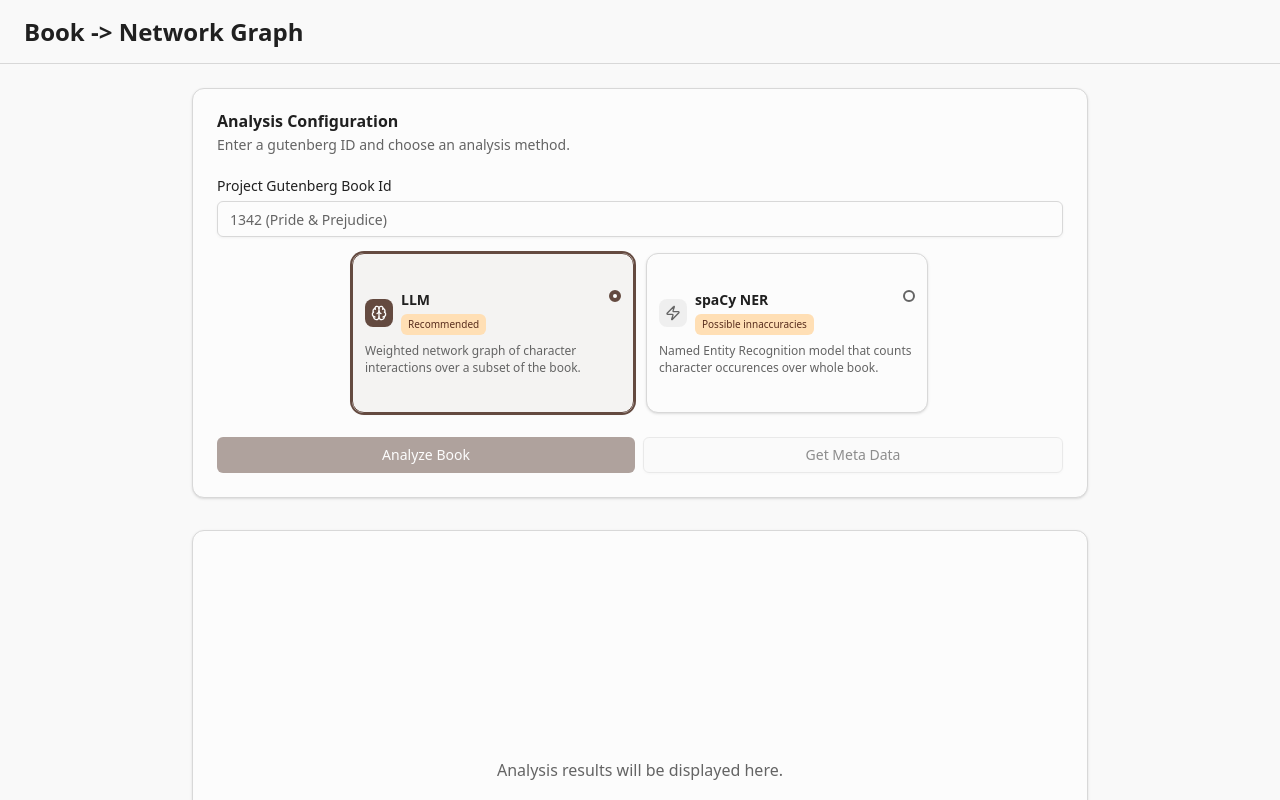
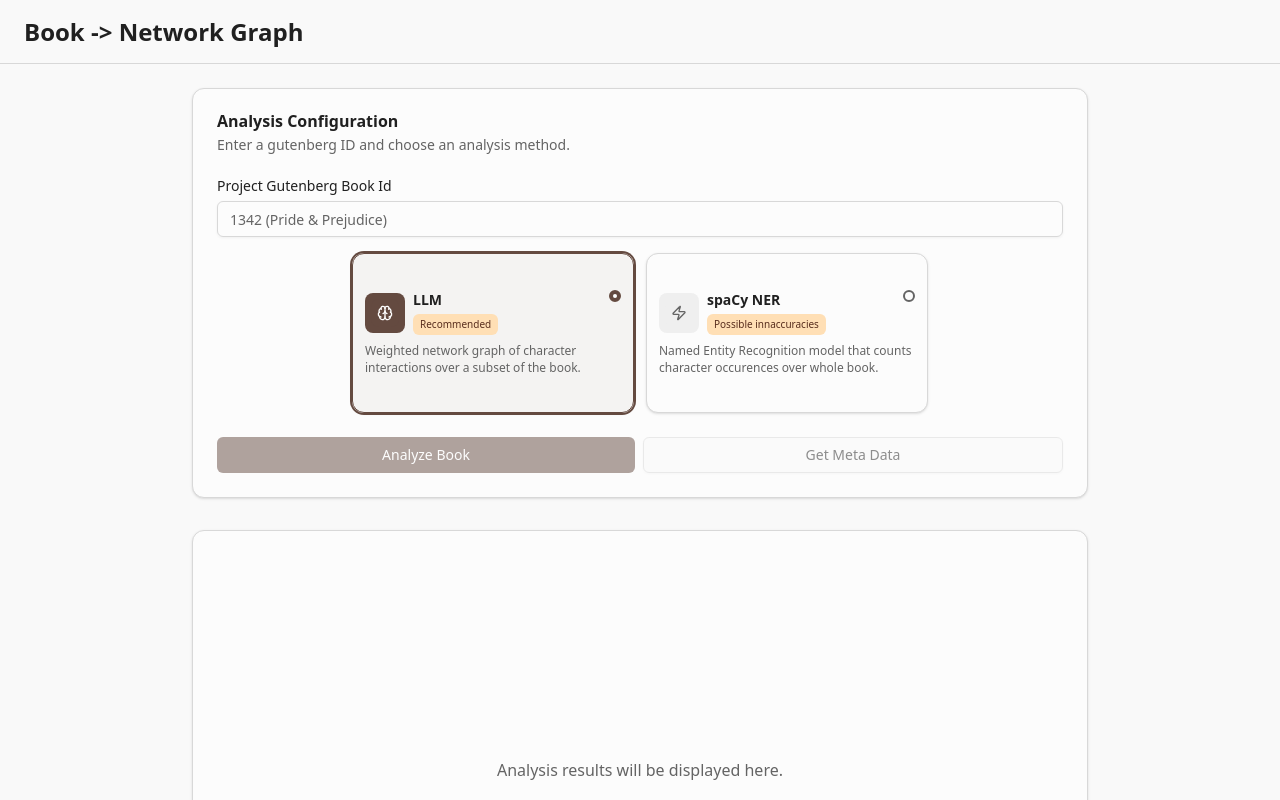
Before and after one commit to mhafez6/booknetworkgrapher, a Next.js app in the folder frontend/: page / in a window 1280 px wide. Shown: the top 800 px of the page. Built offline with nearby package versions, Linux system fonts and the light colour scheme.

Commit message:
icon error

```diff
--- a/frontend/components/ui/AnalysisModeToggle.tsx
+++ b/frontend/components/ui/AnalysisModeToggle.tsx
@@ -1,13 +1,13 @@
 import React, { useState } from 'react';
 import { Card } from '@/components/ui/card';
 import { Badge } from '@/components/ui/badge';
-import { Brain, Zap } from 'lucide-react';
+import { Brain, Zap, LucideIcon } from 'lucide-react';
 
 interface AnalysisMode {
     id: string;
     label: string;
     description: string;
-    icon: React.ReactElement;
+    icon: LucideIcon;
     badge?: string;
 }
 
@@ -26,7 +26,7 @@ const AnalysisModeToggle: React.FC<AnalysisModeToggleProps> = ({
             label: 'LLM',
             description:
                 'Weighted network graph of character interactions over a subset of the book.',
-            icon: <Brain className="w-5 h-5" />,
+            icon: Brain,
             badge: 'Recommended',
         },
         {
@@ -34,7 +34,7 @@ const AnalysisModeToggle: React.FC<AnalysisModeToggleProps> = ({
             label: 'spaCy NER',
             description:
                 'Named Entity Recognition model that counts character occurences over whole book. ',
-            icon: <Zap className="w-5 h-5" />,
+            icon: Zap,
             badge: 'Possible innaccuracies ',
         },
     ],
@@ -69,9 +69,15 @@ const AnalysisModeToggle: React.FC<AnalysisModeToggleProps> = ({
                                                 : 'bg-muted text-muted-foreground'
                                         }`}
                                     >
-                                        {React.cloneElement(mode.icon, {
-                                            className: 'w-4 h-4',
-                                        })}
+                                        <div
+                                            className={`p-1.5 rounded-lg ${
+                                                selected === mode.id
+                                                    ? 'bg-primary text-primary-foreground'
+                                                    : 'bg-muted text-muted-foreground'
+                                            }`}
+                                        >
+                                            <mode.icon className="w-4 h-4" />
+                                        </div>
                                     </div>
                                     <div>
                                         <h3 className="font-semibold text-sm text-foreground">
```
